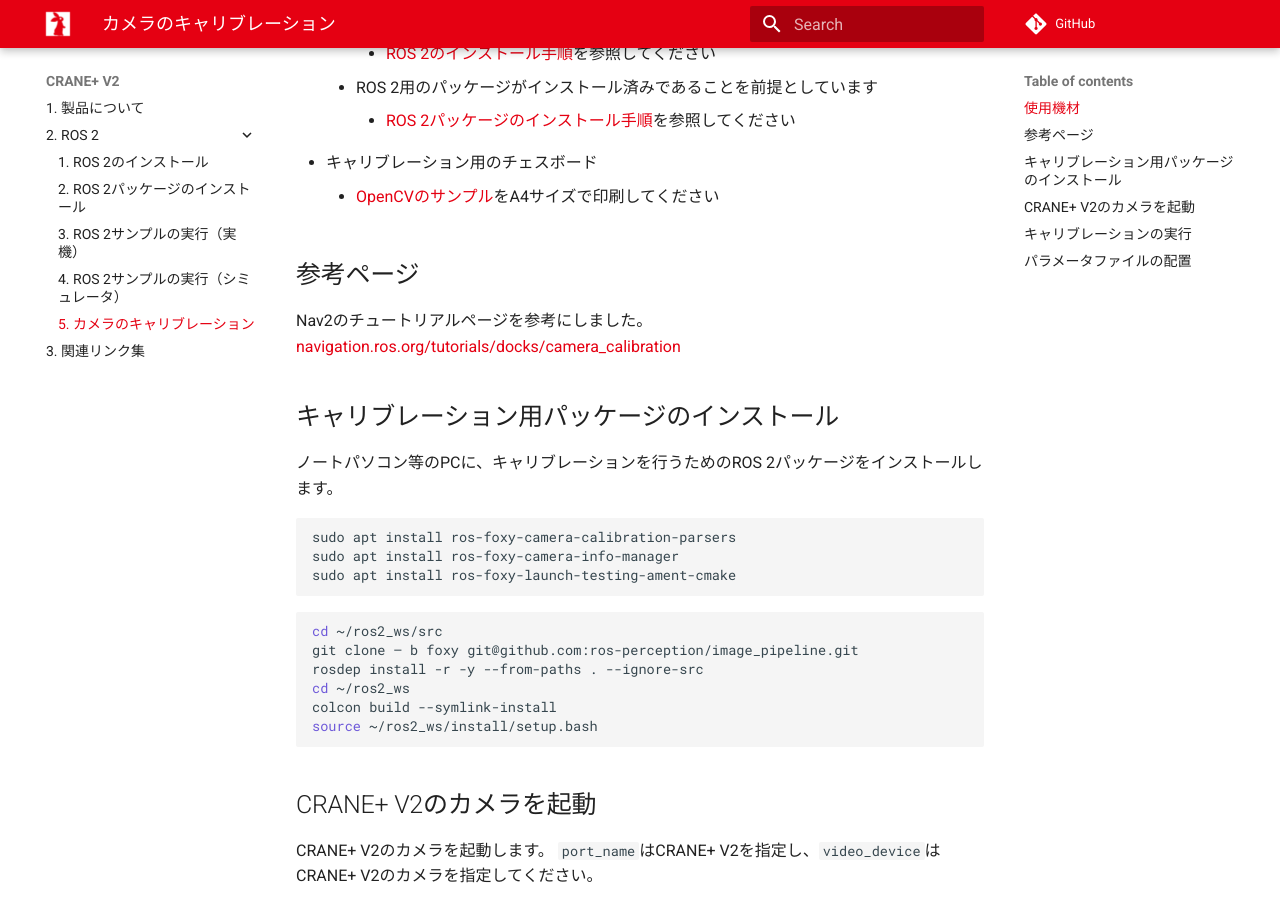
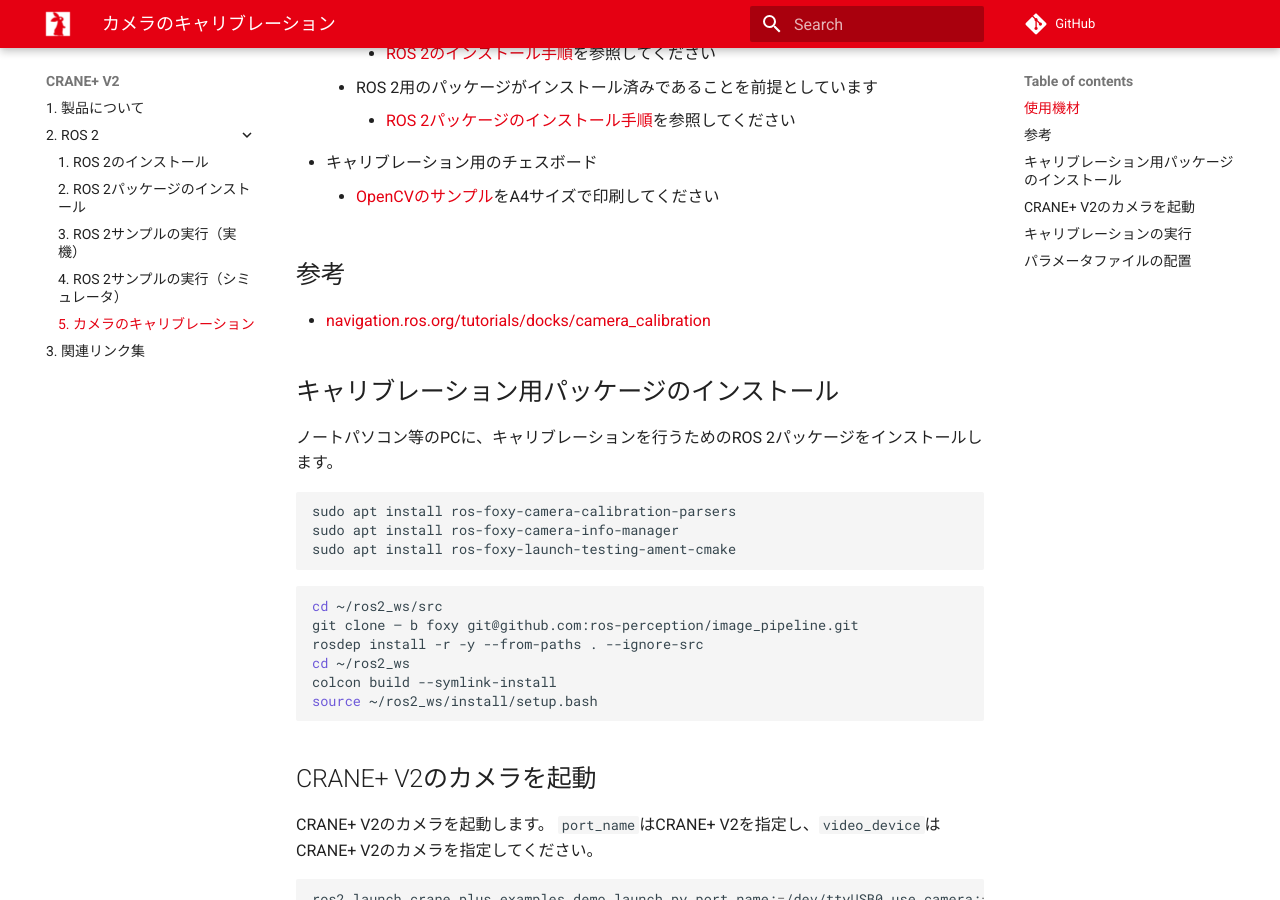
Before and after one commit to rt-net/tutorials, an MkDocs documentation site: the page built from docs/cranev2/ros/camera-calibration.md, in a window 1280 px wide and 900 px high, scrolled down 471 px. Built offline with MkDocs 1.6.1 and Material for MkDocs 9.7.7, drawn with Linux system fonts in a browser that asks for light colours; comment, search, counter and statistics services are not loaded.

Commit message:
参考の項目のタイトルを修正
Co-authored-by: Kuwamai <mitsumex333@gmail.com>

```diff
--- a/docs/cranev2/ros/camera-calibration.md
+++ b/docs/cranev2/ros/camera-calibration.md
@@ -19,9 +19,8 @@
 * キャリブレーション用のチェスボード
     * [OpenCVのサンプル](https://github.com/opencv/opencv/blob/master/samples/data/chessboard.png)をA4サイズで印刷してください
 
-## 参考ページ
-Nav2のチュートリアルページを参考にしました。
-[navigation.ros.org/tutorials/docks/camera_calibration](https://navigation.ros.org/tutorials/docs/camera_calibration.html)
+## 参考
+- [navigation.ros.org/tutorials/docks/camera_calibration](https://navigation.ros.org/tutorials/docs/camera_calibration.html)
 
 ## キャリブレーション用パッケージのインストール {: #install}
 ノートパソコン等のPCに、キャリブレーションを行うためのROS 2パッケージをインストールします。
```
